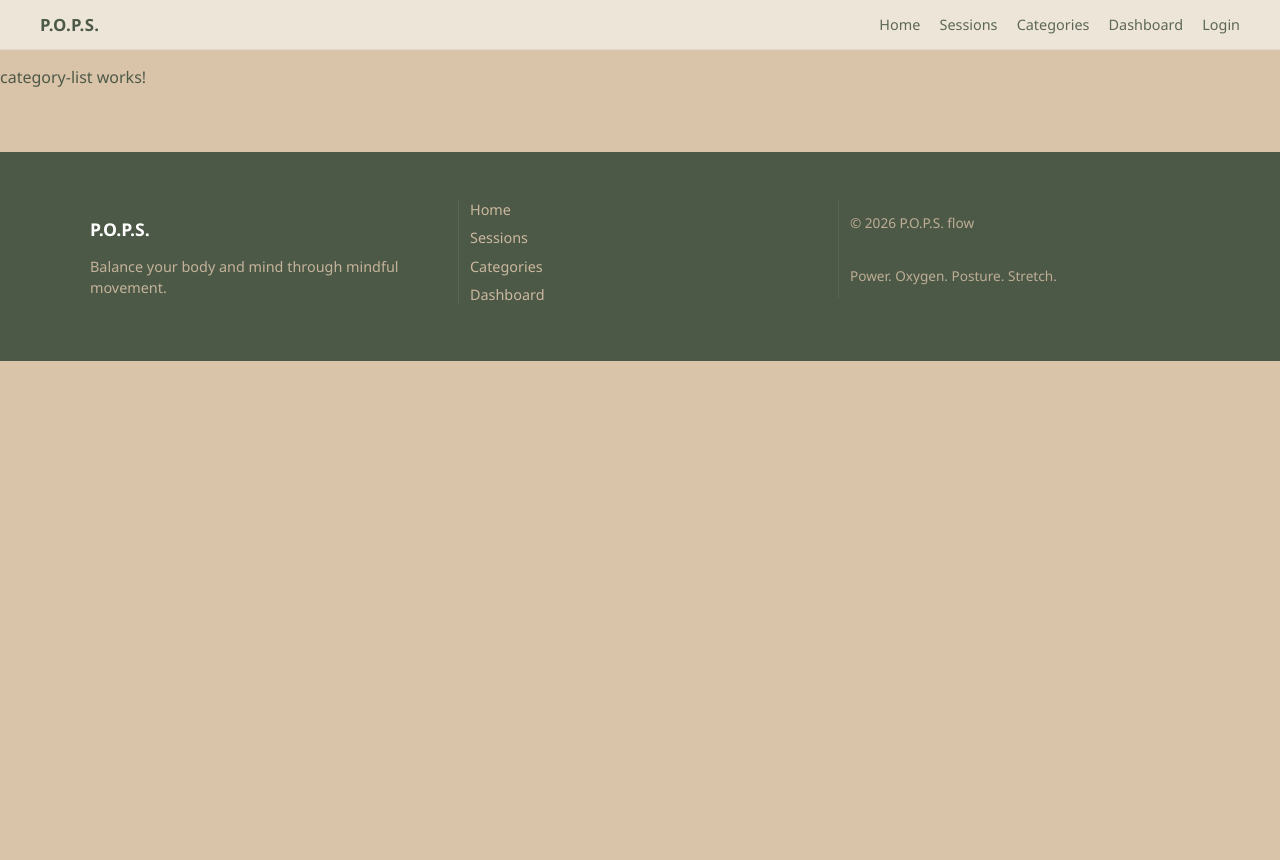
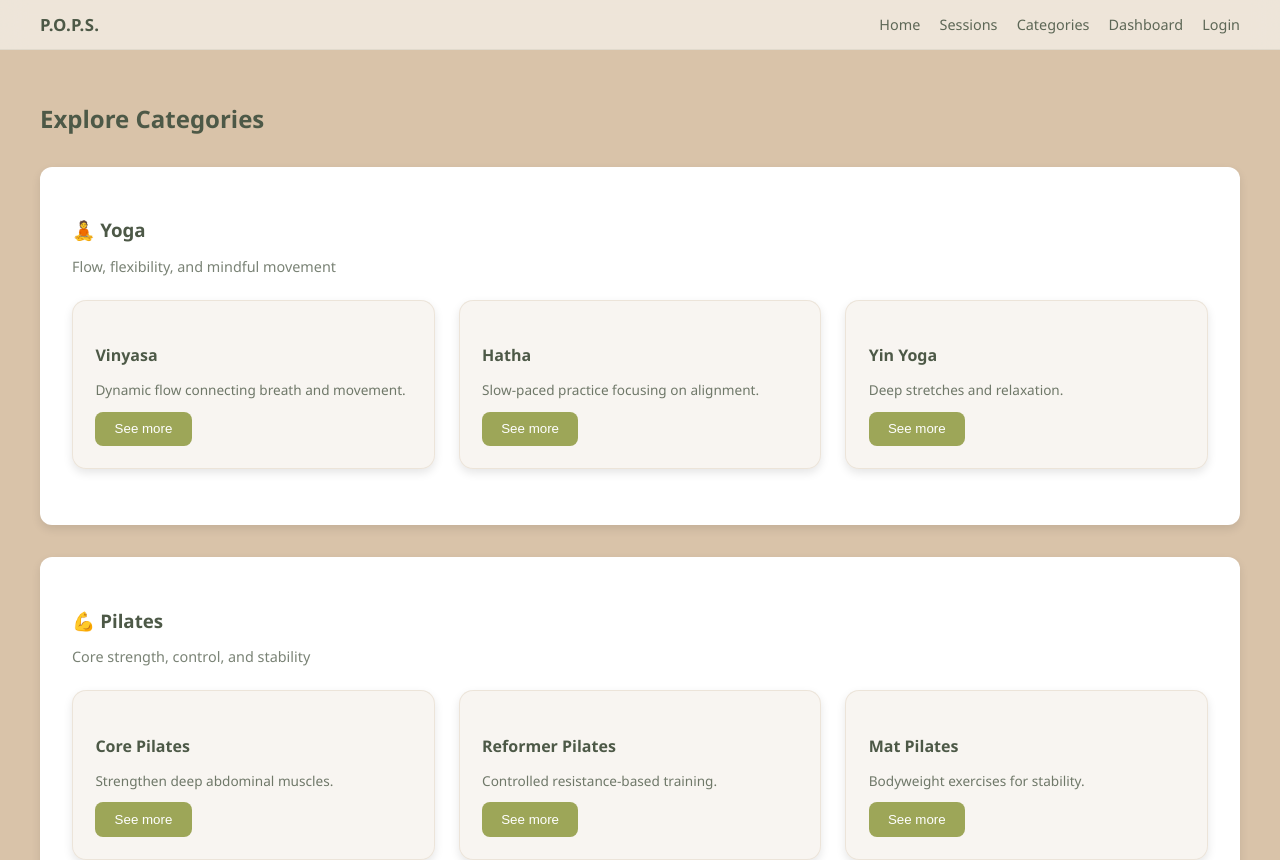
Before and after one commit to angelovaGabriela/POPS, an Angular app in the folder popsApp/: page /categories in a window 1280 px wide. Shown: the top 860 px of the page. Before the commit the page ends 800 px from the top, so only its background shows below. Built offline with nearby package versions, Linux system fonts and the light colour scheme.

Commit message:
Created categories components structure: - category home, - categories list, - category details, with layouts and improved styling.

```diff
--- a/popsApp/src/app/features/categories/categories.component.css
+++ b/popsApp/src/app/features/categories/categories.component.css
@@ -0,0 +1,40 @@
+.categories-home .hero-card {
+  text-align: center;
+}
+
+.hero-actions {
+  margin-top: 1.2rem;
+}
+
+.goal-card {
+  text-align: left;
+  padding: 1.5rem;
+  border-radius: 14px;
+
+  background: rgba(157, 166, 88, 0.08); /* soft tinted background */
+  border: 1px solid rgba(157, 166, 88, 0.2);
+
+  transition: all 0.25s ease;
+}
+.goal-card:hover {
+  transform: translateY(-5px);
+  background: rgba(157, 166, 88, 0.15);
+  border-color: var(--secondary);
+}
+
+.quick-actions {
+  display: flex;
+  gap: 0.8rem;
+  flex-wrap: wrap;
+  margin-top: 1rem;
+}
+
+.goal-card h4 {
+  margin-bottom: 0.5rem;
+  color: var(--primary);
+}
+
+.goal-card p {
+  font-size: 0.9rem;
+  opacity: 0.8;
+}
--- a/popsApp/src/app/features/categories/categories.component.html
+++ b/popsApp/src/app/features/categories/categories.component.html
@@ -1 +1,50 @@
-<p>categories works!</p>
+<section class="container categories-home">
+
+  <!-- HERO / INTRO -->
+  <div class="card hero-card">
+    <h2>Explore Yoga & Pilates</h2>
+    <p class="subtitle">
+      Learn movement styles, understand your body, and build sessions that fit your goals.
+    </p>
+
+    <div class="hero-actions">
+      <button class="btn" routerLink="/categories">Browse All Categories</button>
+    </div>
+  </div>
+
+  <!-- GOAL-BASED ENTRY (very important UX) -->
+  <div class="card">
+    <h3>Start with your goal</h3>
+
+    <div class="grid">
+      <div class="card goal-card">
+        <h4>🧘 Flexibility</h4>
+        <p>Improve mobility and release tension.</p>
+        <button class="btn" routerLink="/categories/vinyasa">Explore</button>
+      </div>
+
+      <div class="card goal-card">
+        <h4>💪 Strength</h4>
+        <p>Build core and full-body strength.</p>
+        <button class="btn" routerLink="/categories/pilates-core">Explore</button>
+      </div>
+
+      <div class="card goal-card">
+        <h4>🌿 Recovery</h4>
+        <p>Relax, recover, and restore balance.</p>
+        <button class="btn">Explore</button>
+      </div>
+    </div>
+  </div>
+
+  <!-- QUICK ACCESS -->
+  <div class="card">
+    <h3>Feel lucky</h3>
+
+    <div class="quick-actions">
+      <button class="btn" routerLink="/categories">Get Inspired</button>
+      <button class="btn" routerLink="/catalog">Let us choose for you</button>
+    </div>
+  </div>
+
+</section>
--- a/popsApp/src/app/features/categories/category-details/category-details.component.css
+++ b/popsApp/src/app/features/categories/category-details/category-details.component.css
@@ -0,0 +1,67 @@
+/* page spacing refinement */
+.category-details {
+  display: flex;
+  flex-direction: column;
+  gap: 1.5rem;
+}
+
+/* HERO emphasis */
+.hero-card {
+  text-align: center;
+  padding: 2.5rem 2rem;
+}
+
+.hero-actions {
+  margin-top: 1.2rem;
+}
+
+/* subtitle consistency */
+.subtitle {
+  font-size: 0.9rem;
+  opacity: 0.75;
+}
+
+/* BENEFITS LIST (better UX than plain ul) */
+.benefits-list {
+  padding-left: 1.2rem;
+  margin-top: 0.8rem;
+}
+
+.benefits-list li {
+  margin-bottom: 0.5rem;
+  font-size: 0.95rem;
+  opacity: 0.85;
+}
+
+/* EXERCISE GRID */
+.exercises-grid {
+  margin-top: 1rem;
+}
+
+/* EXERCISE CARDS (interactive layer) */
+.exercise-card {
+  padding: 1.4rem;
+  border-radius: 14px;
+
+  background: rgba(77, 89, 71, 0.04);
+  border: 1px solid rgba(77, 89, 71, 0.12);
+
+  transition: all 0.25s ease;
+}
+
+.exercise-card:hover {
+  transform: translateY(-4px);
+  background: rgba(77, 89, 71, 0.08);
+  border-color: var(--secondary);
+}
+
+/* text hierarchy */
+.exercise-card h4 {
+  margin-bottom: 0.4rem;
+}
+
+.exercise-card p {
+  font-size: 0.85rem;
+  opacity: 0.8;
+  margin-bottom: 0.8rem;
+}
--- a/popsApp/src/app/features/categories/category-details/category-details.component.html
+++ b/popsApp/src/app/features/categories/category-details/category-details.component.html
@@ -1 +1,45 @@
-<p>category-details works!</p>
+<section class="container category-details">
+
+  <!-- HERO -->
+  <div class="card hero-card">
+    <h2>Vinyasa Yoga</h2>
+    <p class="subtitle">Category description goes here</p>
+
+    <div class="hero-actions">
+      <button class="btn" routerLink="/sessions">Use in Session</button>
+    </div>
+  </div>
+
+  <!-- BENEFITS -->
+  <div class="card">
+    <h3>Key Benefits</h3>
+
+    <ul class="benefits-list">
+      <li>Improves flexibility and mobility</li>
+      <li>Reduces stress and tension</li>
+      <li>Builds body awareness</li>
+    </ul>
+  </div>
+
+  <!-- EXERCISES -->
+  <div class="card">
+    <h3>Recommended Exercises</h3>
+
+    <div class="grid exercises-grid">
+
+      <div class="card exercise-card">
+        <h4>Exercise Name</h4>
+        <p>Short explanation of the movement and focus.</p>
+        <button class="btn">Preview</button>
+      </div>
+
+      <div class="card exercise-card">
+        <h4>Exercise Name</h4>
+        <p>Short explanation of the movement and focus.</p>
+        <button class="btn">Preview</button>
+      </div>
+
+    </div>
+  </div>
+
+</section>
--- a/popsApp/src/app/features/categories/category-list/category-list.component.css
+++ b/popsApp/src/app/features/categories/category-list/category-list.component.css
@@ -0,0 +1,50 @@
+/* main category block */
+.main-category {
+  margin-top: 2rem;
+  padding: 2rem;
+}
+
+/* header inside each main category */
+.main-header {
+  margin-bottom: 1.5rem;
+}
+
+.main-header h3 {
+  margin-bottom: 0.3rem;
+}
+
+.main-header p {
+  font-size: 0.9rem;
+  opacity: 0.75;
+}
+
+/* subcategory cards */
+.subcategories {
+  margin-top: 1rem;
+}
+
+.sub-card {
+  padding: 1.4rem;
+  border-radius: 14px;
+
+  background: rgba(166, 128, 83, 0.08); /* warm accent tint for list cards */
+  border: 1px solid rgba(166, 128, 83, 0.15);
+
+  transition: all 0.25s ease;
+}
+
+.sub-card:hover {
+  transform: translateY(-4px);
+  background: rgba(166, 128, 83, 0.14);
+  border-color: rgba(166, 128, 83, 0.45);
+}
+
+.sub-card h4 {
+  margin-bottom: 0.4rem;
+}
+
+.sub-card p {
+  font-size: 0.85rem;
+  opacity: 0.8;
+  margin-bottom: 0.8rem;
+}
--- a/popsApp/src/app/features/categories/category-list/category-list.component.html
+++ b/popsApp/src/app/features/categories/category-list/category-list.component.html
@@ -1 +1,61 @@
-<p>category-list works!</p>
+<section class="container">
+
+  <h2>Explore Categories</h2>
+
+  <!-- YOGA -->
+  <div class="card main-category">
+    <div class="main-header">
+      <h3>🧘 Yoga</h3>
+      <p>Flow, flexibility, and mindful movement</p>
+    </div>
+
+    <div class="grid subcategories">
+      <div class="card sub-card">
+        <h4>Vinyasa</h4>
+        <p>Dynamic flow connecting breath and movement.</p>
+        <button class="btn" routerLink="/categories/vinyasa">See more</button>
+      </div>
+
+      <div class="card sub-card">
+        <h4>Hatha</h4>
+        <p>Slow-paced practice focusing on alignment.</p>
+        <button class="btn">See more</button>
+      </div>
+
+      <div class="card sub-card">
+        <h4>Yin Yoga</h4>
+        <p>Deep stretches and relaxation.</p>
+        <button class="btn">See more</button>
+      </div>
+    </div>
+  </div>
+
+  <!-- PILATES -->
+  <div class="card main-category">
+    <div class="main-header">
+      <h3>💪 Pilates</h3>
+      <p>Core strength, control, and stability</p>
+    </div>
+
+    <div class="grid subcategories">
+      <div class="card sub-card">
+        <h4>Core Pilates</h4>
+        <p>Strengthen deep abdominal muscles.</p>
+        <button class="btn" routerLink="/categories/pilates-core">See more</button>
+      </div>
+
+      <div class="card sub-card">
+        <h4>Reformer Pilates</h4>
+        <p>Controlled resistance-based training.</p>
+        <button class="btn">See more</button>
+      </div>
+
+      <div class="card sub-card">
+        <h4>Mat Pilates</h4>
+        <p>Bodyweight exercises for stability.</p>
+        <button class="btn">See more</button>
+      </div>
+    </div>
+  </div>
+
+</section>
```
